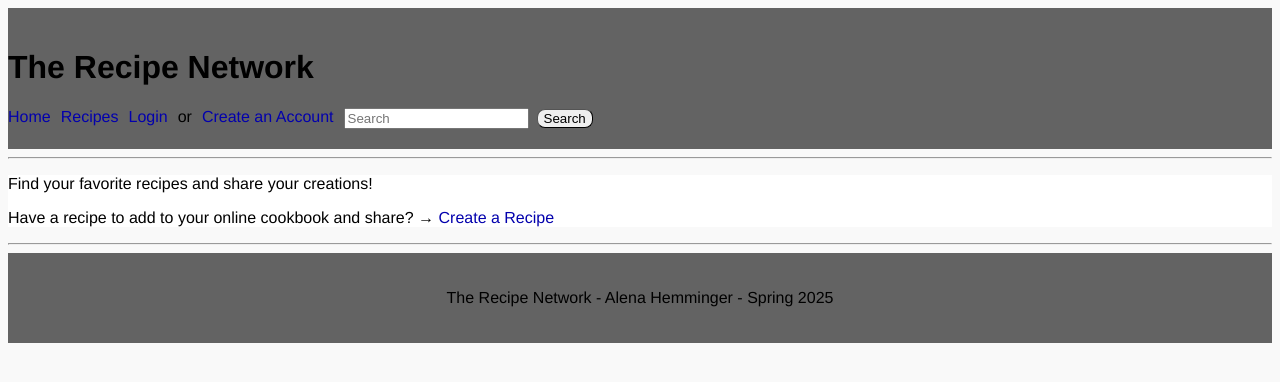
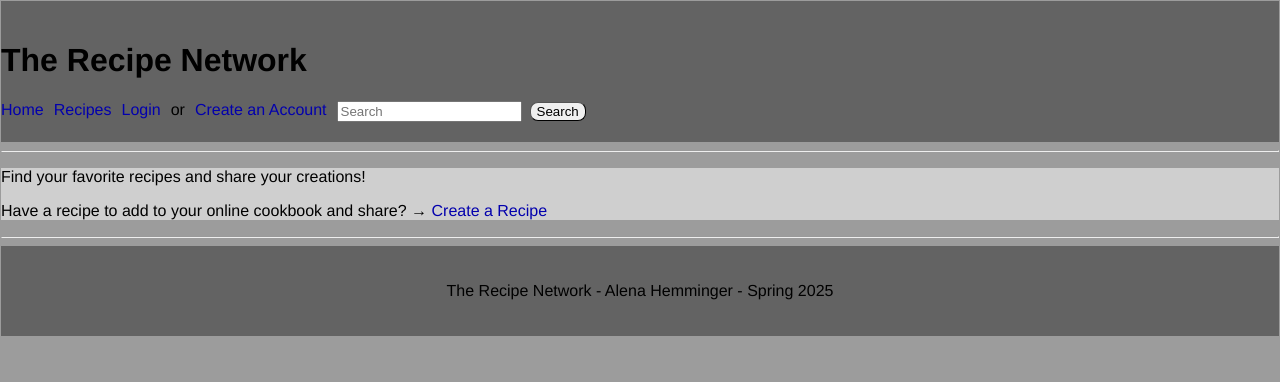
Before and after one commit to alenahemmi/recipe_website_final_appdev2, a Django app: template recipe_app/templates/recipe_app/home.html in a window 1280 px wide. Shown: the top 382 px of the page. Run offline with Django 3.2, Linux system fonts and the light colour scheme; the template is opened without the code that fills it, so the values that code supplies are empty.

Commit message:
updated some colors in stylesheet

```diff
--- a/recipe_app/static/recipe_app/styles.css
+++ b/recipe_app/static/recipe_app/styles.css
@@ -1,7 +1,7 @@
 body {
-    margin: 1;
+    margin: 1px;
     font-family: 'Helvetica Neue', Arial, sans-serif;
-    background-color: #f9f9f9;
+    background-color: #9c9c9c;
     color: #000000;
 }
 
@@ -63,5 +63,5 @@ button:hover {
 }
 
 .container {
-    background-color: #ffffff;
+    background-color: #cfcfcf;
 }
```
Also changed, not shown: db.sqlite3.
